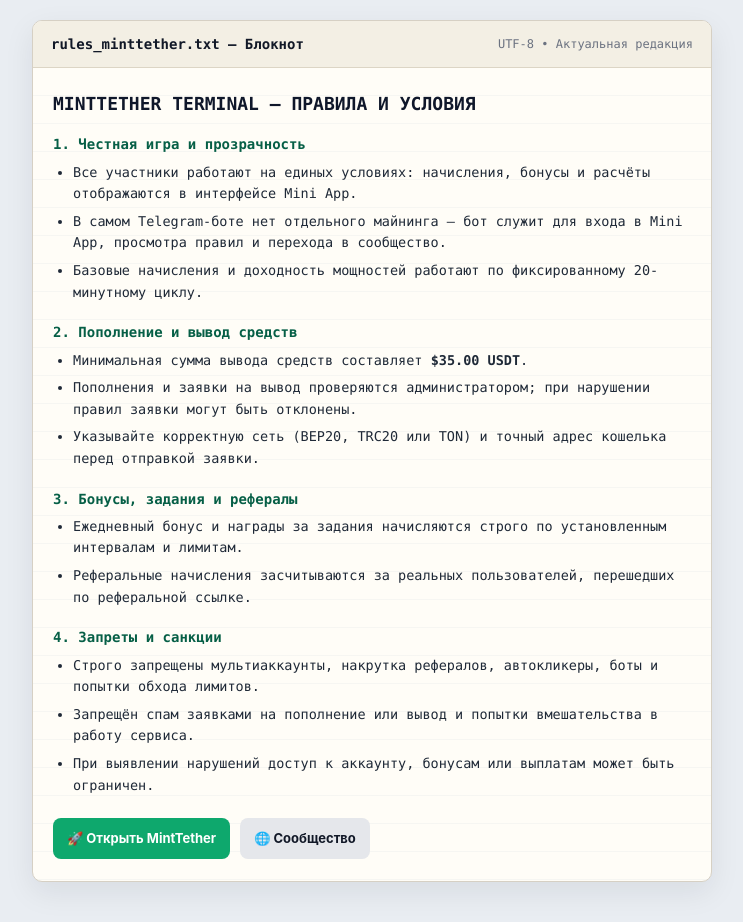
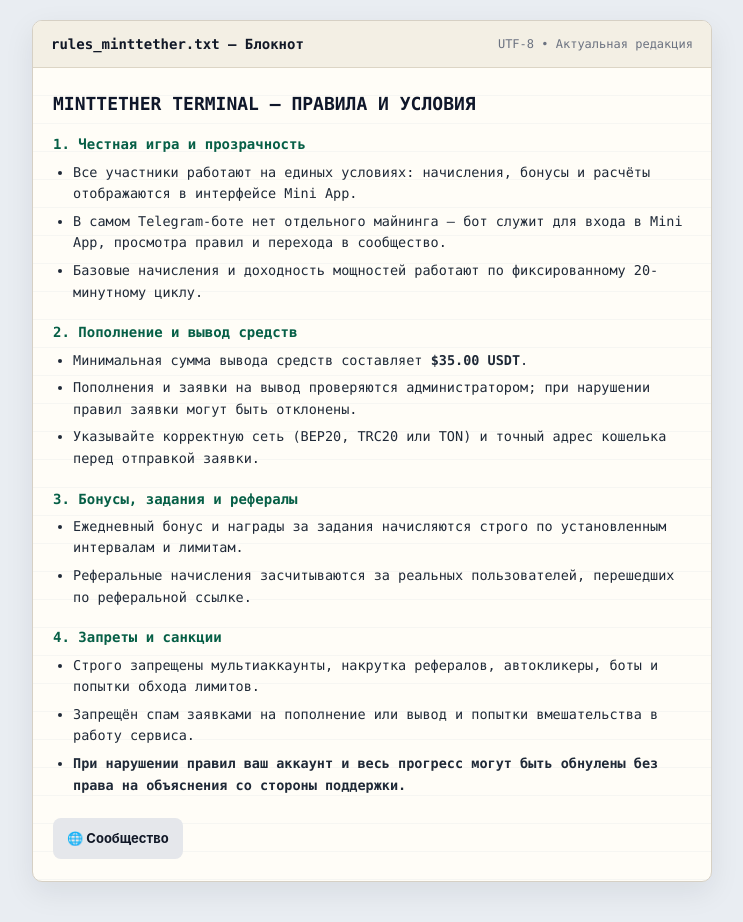
Before and after one commit to mi1nttether-boop/MintTetherBot, a plain HTML site: page rules.html in a window 1280 px wide. Shown: the whole page, without its empty margins (268-1011 px from the left). Drawn offline with Linux system fonts and the light colour scheme.

Commit message:
Update rules.html

```diff
--- a/rules.html
+++ b/rules.html
@@ -108,11 +108,6 @@
       border-radius: 8px;
     }
 
-    .btn-primary {
-      background: #0ea86d;
-      color: #ffffff;
-    }
-
     .btn-secondary {
       background: #e5e7eb;
       color: #111827;
@@ -160,12 +155,11 @@
         <ul>
           <li>Строго запрещены мультиаккаунты, накрутка рефералов, автокликеры, боты и попытки обхода лимитов.</li>
           <li>Запрещён спам заявками на пополнение или вывод и попытки вмешательства в работу сервиса.</li>
-          <li>При выявлении нарушений доступ к аккаунту, бонусам или выплатам может быть ограничен.</li>
+          <li><strong>При нарушении правил ваш аккаунт и весь прогресс могут быть обнулены без права на объяснения со стороны поддержки.</strong></li>
         </ul>
       </div>
 
       <div class="actions">
-        <a class="btn btn-primary" href="https://mi1nttether-boop.github.io/MintTetherBot/">🚀 Открыть MintTether</a>
         <a class="btn btn-secondary" href="https://t.me/MintTetherHub">🌐 Сообщество</a>
       </div>
     </div>
```
